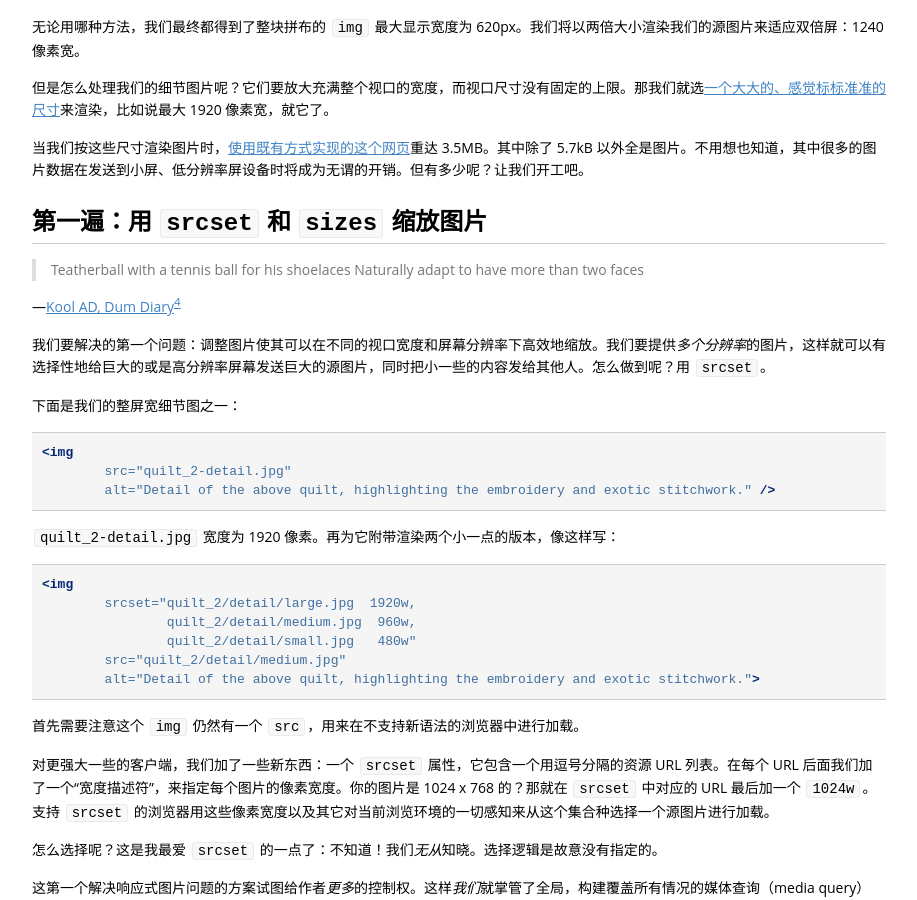
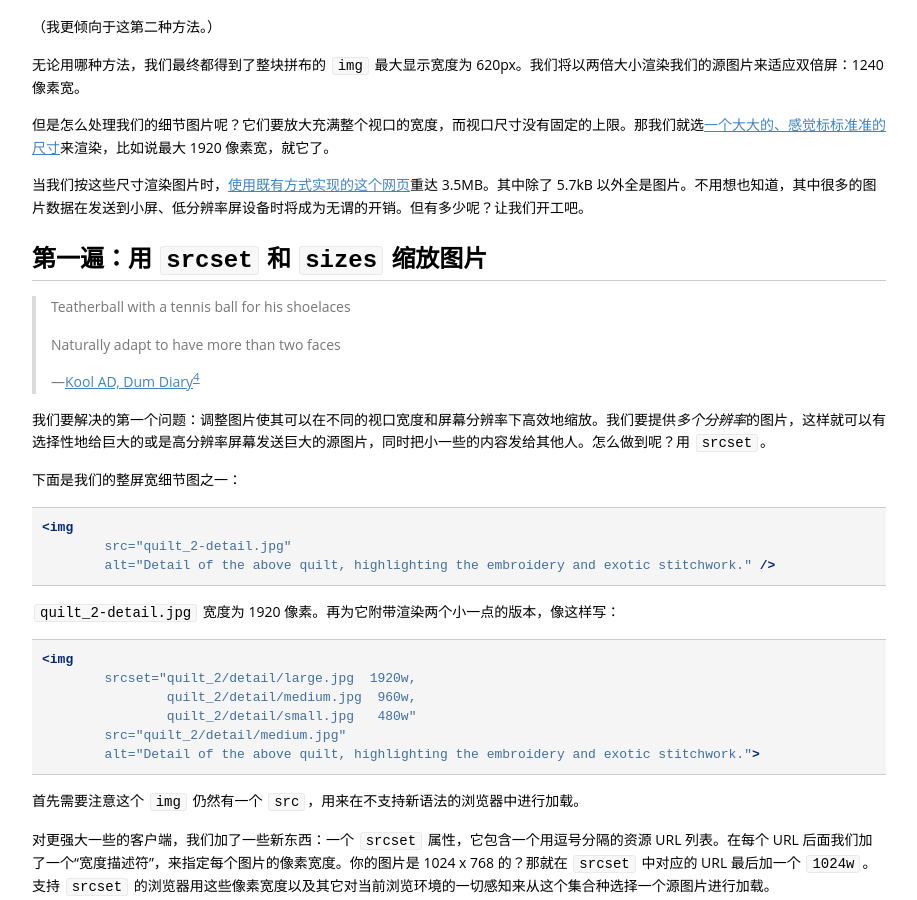
Before and after one commit to ecomfe/blog, a Jekyll site: the page built from _posts/2014-11-11-responsive-images-in-practice.md, in a window 1280 px wide and 900 px high, scrolled down 1880 px. Shown: the whole window, without its empty margins (181-1098 px from the left). Built offline with Jekyll 4.4.1, drawn with Linux system fonts in a browser that asks for light colours; some web fonts are replaced; Markdown is read by kramdown in place of the engine named in the settings.

Commit message:
format a little bit

```diff
--- a/_posts/2014-11-11-responsive-images-in-practice.md
+++ b/_posts/2014-11-11-responsive-images-in-practice.md
@@ -5,6 +5,7 @@ author: Justineo
 ---
 
 原文地址：[http://alistapart.com/article/responsive-images-in-practice](http://alistapart.com/article/responsive-images-in-practice)
+
 作者：[Eric Portis](http://alistapart.com/author/eportis)
 
 > 魔鬼因一切我们享受的东西而惩罚我们。
@@ -100,9 +101,10 @@ x 16px default font-size
 ## 第一遍：用 `srcset` 和 `sizes` 缩放图片
 
 > Teatherball with a tennis ball for his shoelaces
+>
 > Naturally adapt to have more than two faces
-
-—[Kool AD, Dum Diary](http://rapgenius.com/Kool-ad-dum-diary-lyrics#note-2535201)[^koolad]
+>
+>—[Kool AD, Dum Diary](http://rapgenius.com/Kool-ad-dum-diary-lyrics#note-2535201)[^koolad]
 
 [^koolad]: Kool AD 是美国的一位音乐人，引用部分是歌词，就不进行翻译了（Rap 也不是很好翻译）。
 
```
